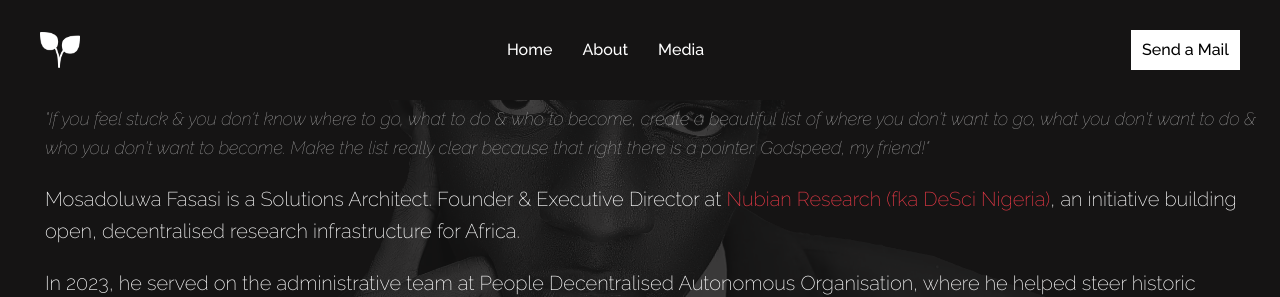
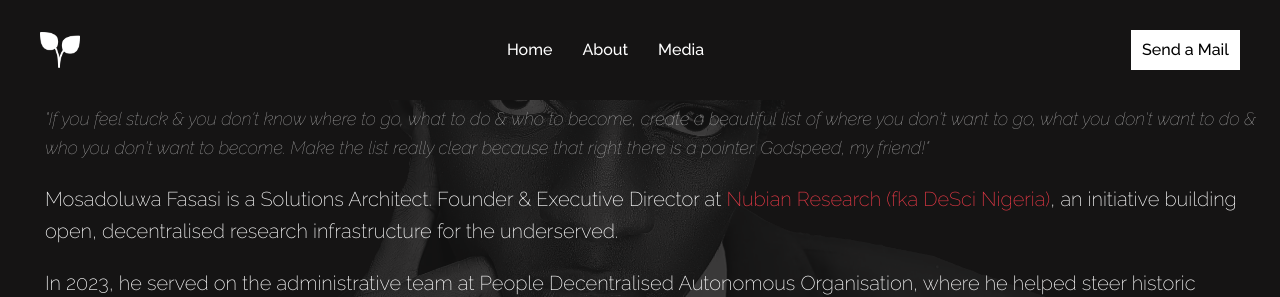
Before and after one commit to Mosamorphing/website, a React (Vite) app: page /bio in a window 1280 px wide. Shown: the top 297 px of the page. Built offline with nearby package versions, Linux system fonts and the light colour scheme.

Commit message:
updates bio

```diff
--- a/src/pages/About/Bio.jsx
+++ b/src/pages/About/Bio.jsx
@@ -29,7 +29,7 @@ const Bio = () => {
                   Nubian Research (fka DeSci Nigeria)
                 </a>
                 , an initiative building open, decentralised research infrastructure
-                for Africa.{" "}
+                for the underserved.{" "}
               </p>
               <p>
                 In 2023, he served on the administrative team at People
```
